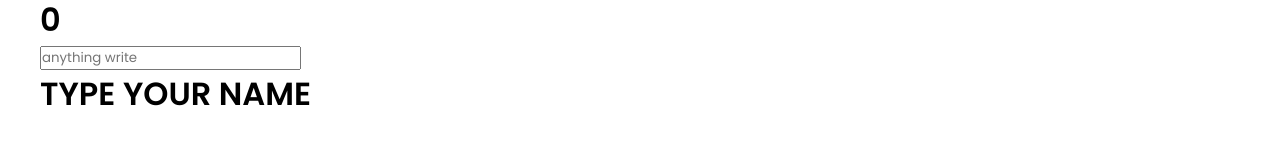
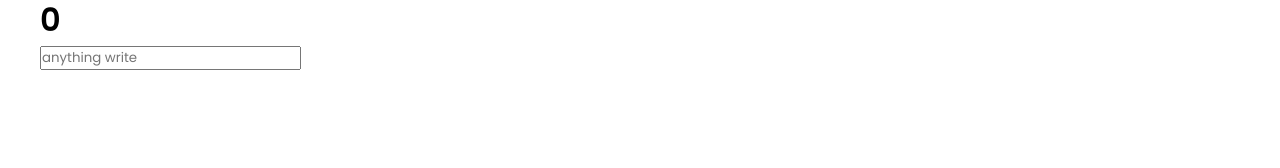
Before and after one commit to SiddiqueAhmed1/react-js-with-sass, a React (Vite) app: page /service in a window 1280 px wide. Shown: the part 274-442 px from the top of the page. Built offline with nearby package versions, Linux system fonts and the light colour scheme; grey boxes are pictures that could not be loaded; a web font is replaced by a local one.

Commit message:
input value use in different place

```diff
--- /dev/null
+++ b/src/Context/CounterContext.js
@@ -0,0 +1,5 @@
+import { createContext } from "react";
+
+const CounterContext = createContext()
+
+export default CounterContext;
--- /dev/null
+++ b/src/Provider/CounterProvider.jsx
@@ -0,0 +1,16 @@
+import { useState } from "react"
+import CounterContext from "../Context/CounterContext"
+
+const CounterProvider = ({children}) => {
+    const [ count , setCount] = useState(0)
+
+  return (
+    <>
+      <CounterContext.Provider value={{ count, setCount}}>
+        {children}
+      </CounterContext.Provider>
+    </>
+  )
+}
+
+export default CounterProvider
--- a/src/Provider/MsgProvider.jsx
+++ b/src/Provider/MsgProvider.jsx
@@ -1,16 +1,16 @@
-import { useState } from "react"
-import MsgContext from "../Context/MsgContext"
+import { useState } from "react";
+import MsgContext from "../Context/MsgContext";
 
-const MsgProvider = ({children}) => {
-    const [ count , setCount] = useState(0)
+const MsgProvider = ({ children }) => {
+  const [msg, setMsg] = useState('');
 
   return (
     <>
-      <MsgContext.Provider value={{ count, setCount}}>
+      <MsgContext.Provider value={{ msg, setMsg }}>
         {children}
       </MsgContext.Provider>
     </>
-  )
-}
+  );
+};
 
-export default MsgProvider
+export default MsgProvider;
--- a/src/pages/About/About.jsx
+++ b/src/pages/About/About.jsx
@@ -1,23 +1,37 @@
-import { useContext } from "react"
-import Helmets from "../../components/Helmet/Helmets"
-import './About.scss'
-import MsgContext from "../../Context/MsgContext"
+import { useContext } from "react";
+import Helmets from "../../components/Helmet/Helmets";
+import "./About.scss";
+import CounterContext from "../../Context/CounterContext";
+import MsgContext from "../../Context/MsgContext";
 
 const About = () => {
-  const { count , setCount} = useContext(MsgContext)
-
-
+  const { count, setCount } = useContext(CounterContext);
+  const { msg, setMsg } = useContext(MsgContext)
 
   return (
     <>
-    <Helmets helmet={'About'}/>
+      <Helmets helmet={"About"} />
       <div className="about">
+        <h2>{msg}</h2>
         <h1>{count}</h1>
-        <button onClick={() => setCount((prevState) => ( prevState + 1))}> ++ </button>&nbsp;
-        <button onClick={() => setCount((prevState) => ( prevState - 1))}> -- </button>
+        <button onClick={() => setCount((prevState) => prevState + 1)}>
+          {" "}
+          ++{" "}
+        </button>
+        &nbsp;
+        <button onClick={() => setCount((prevState) => prevState - 1)}>
+          {" "}
+          --{" "}
+        </button><br />
+        <input type="text" placeholder="type anything" value={msg} onChange={(e) => setMsg(e.target.value)}
+        />
+
+        <hr />
+        <hr />
+        <h1>{msg}</h1>
       </div>
     </>
-  )
-}
+  );
+};
 
-export default About
+export default About;
--- a/src/pages/Service/Service.jsx
+++ b/src/pages/Service/Service.jsx
@@ -1,19 +1,20 @@
-import { useContext, useState } from "react"
+import { useContext } from "react"
 import Helmets from "../../components/Helmet/Helmets"
 import './Service.scss'
+import CounterContext from "../../Context/CounterContext"
 import MsgContext from "../../Context/MsgContext"
 
 const Service = () => {
-  const [ name , setName]  = useState('TYPE YOUR NAME ')
-  const { count } = useContext(MsgContext)
+  const { count } = useContext(CounterContext)
+  const { msg, setMsg } = useContext(MsgContext)
 
   return (
     <>
     <Helmets helmet={'Service'}/>
       <div className="service">
         <h1>{count}</h1>
-        <input type="text" placeholder="anything write" onChange={(e) => setName(e.target.value)}/>
-      <h1>{name}</h1>
+        <input type="text" placeholder="anything write" value={msg} onChange={(e) => setMsg(e.target.value)}/>
+      <h1>{msg}</h1>
       </div>
     </>
   )
```
Also changed, not shown: src/main.jsx (+9 -8 lines).
